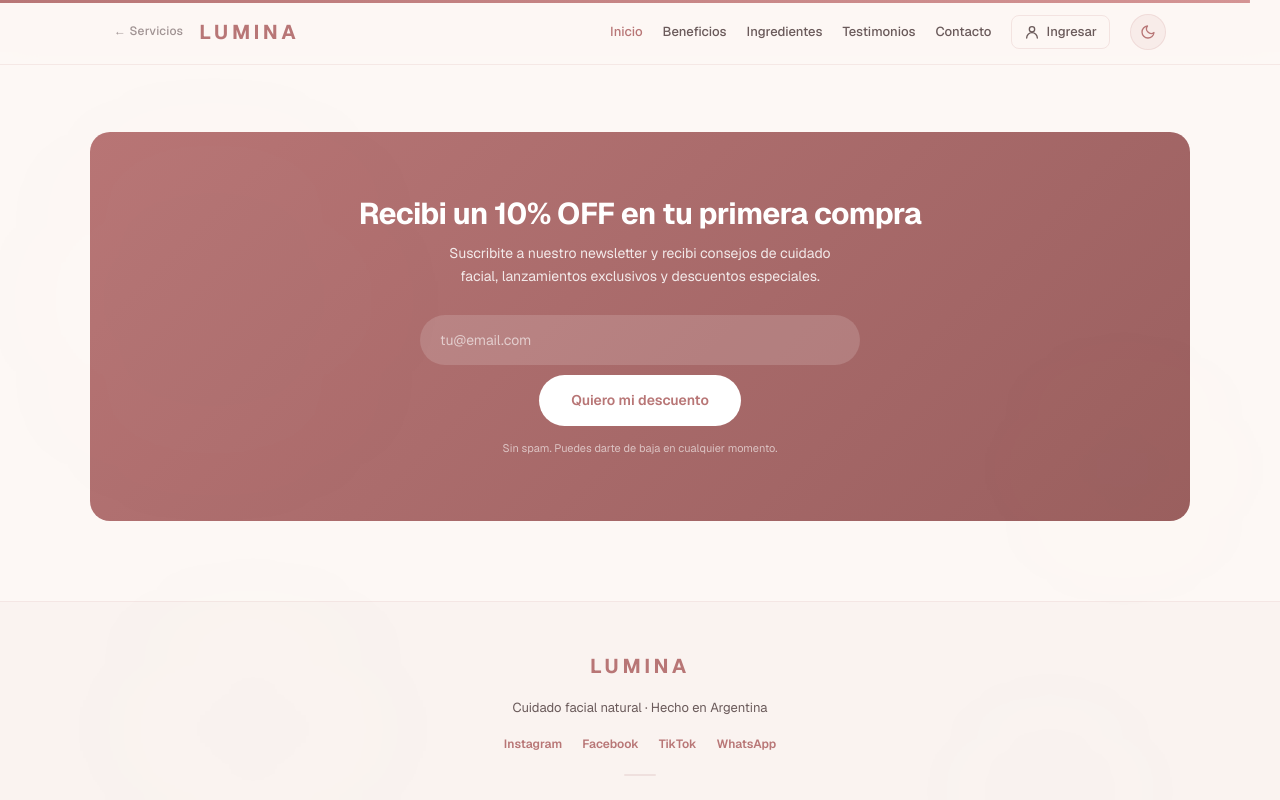
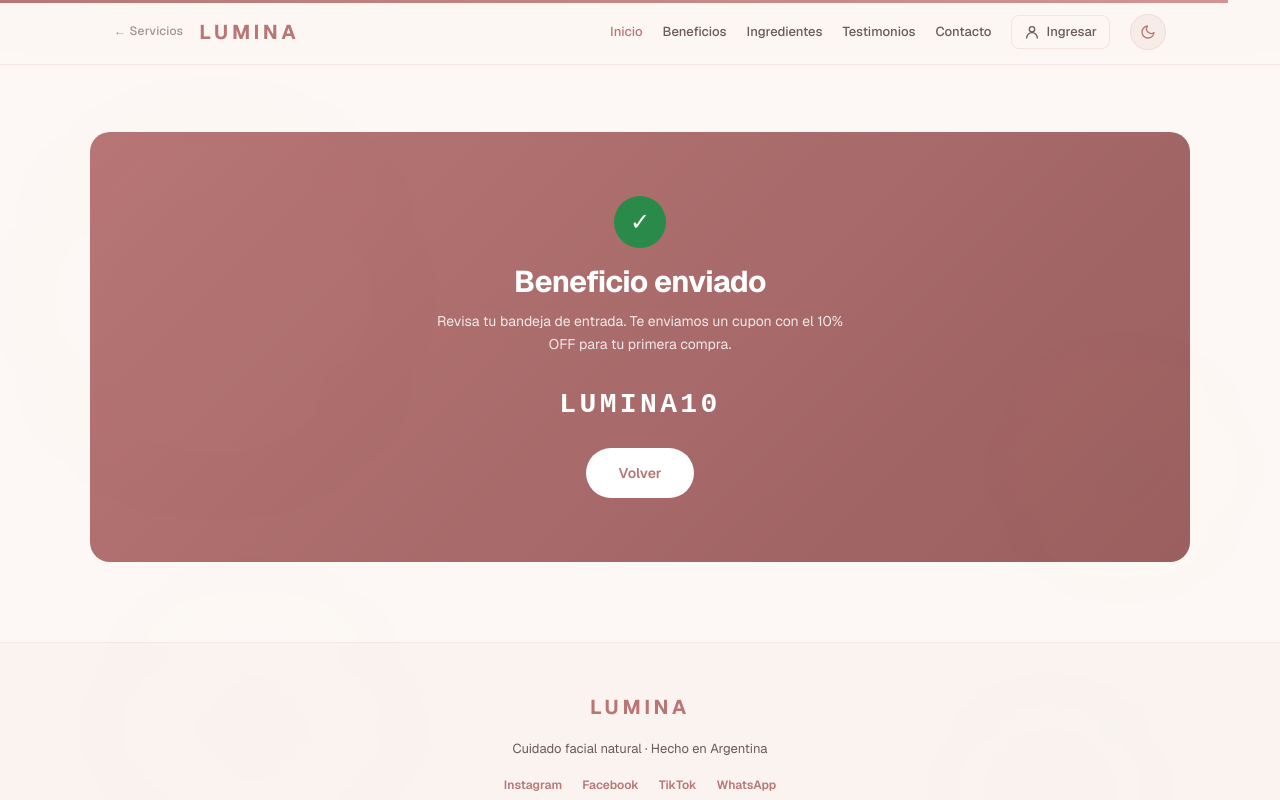
Before and after one commit to GalvanAlexis/bladoPC, a Next.js app: page /ejemplos/landing in a window 1280 px wide. Both pictures are taken after a click on the button "Quiero mi descuento". Shown: the part 2246-3046 px from the top of the page. Built offline with nearby package versions, Linux system fonts and the light colour scheme.

Commit message:
feat: newsletter con email ejemplo y beneficio enviado

```diff
--- a/src/app/ejemplos/landing/components/Newsletter.tsx
+++ b/src/app/ejemplos/landing/components/Newsletter.tsx
@@ -1,29 +1,58 @@
+'use client';
+
+import { useState } from 'react';
+
 export default function Newsletter() {
+  const [sent, setSent] = useState(false);
+
   return (
     <section id="newsletter" className="lum-section lum-newsletter">
       <div className="lum-container">
         <div className="lum-newsletter-box">
+          {sent ? (
+            <div className="lum-newsletter-success">
+              <div className="lum-newsletter-check">&#10003;</div>
+              <h2 className="lum-newsletter-title">Beneficio enviado</h2>
+              <p className="lum-newsletter-desc">
+                Revisa tu bandeja de entrada. Te enviamos un cupon con el 10% OFF para tu primera compra.
+              </p>
+              <p className="lum-newsletter-code">
+                LUMINA10
+              </p>
+              <button
+                type="button"
+                className="lum-newsletter-btn"
+                onClick={() => setSent(false)}
+              >
+                Volver
+              </button>
+            </div>
+          ) : (
+            <>
               <h2 className="lum-newsletter-title">Recibi un 10% OFF en tu primera compra</h2>
               <p className="lum-newsletter-desc">
                 Suscribite a nuestro newsletter y recibi consejos de cuidado facial, lanzamientos exclusivos y descuentos especiales.
               </p>
               <div className="lum-newsletter-form">
-            <input type="email" placeholder="tu@email.com" readOnly className="lum-newsletter-input" />
+                <input
+                  type="email"
+                  defaultValue="ejemplo@correo.com"
+                  className="lum-newsletter-input"
+                  onFocus={(e) => {
+                    if (e.target.value === 'ejemplo@correo.com') e.target.select();
+                  }}
+                />
                 <button
                   type="button"
                   className="lum-newsletter-btn"
-              onClick={() => {
-                const toast = document.getElementById('lum-toast');
-                if (toast) {
-                  (toast as HTMLDivElement).showPopover();
-                  setTimeout(() => (toast as HTMLDivElement).hidePopover(), 2500);
-                }
-              }}
+                  onClick={() => setSent(true)}
                 >
                   Quiero mi descuento
                 </button>
               </div>
               <p className="lum-newsletter-footnote">Sin spam. Puedes darte de baja en cualquier momento.</p>
+            </>
+          )}
         </div>
       </div>
     </section>
--- a/src/app/ejemplos/landing/page.tsx
+++ b/src/app/ejemplos/landing/page.tsx
@@ -500,6 +500,9 @@ export default function LuminaPage() {
           transition: transform 0.2s;
         }
         .lum-newsletter-btn:hover { transform: scale(1.03); }
+        .lum-newsletter-success { text-align: center; }
+        .lum-newsletter-check { width: 52px; height: 52px; border-radius: 50%; background: #2a8a4a; color: #fff; font-size: 24px; display: flex; align-items: center; justify-content: center; margin: 0 auto 16px; }
+        .lum-newsletter-code { font-size: 28px; font-weight: 800; letter-spacing: 0.12em; color: #fff; margin: 12px 0 20px; font-family: monospace; }
         .lum-newsletter-footnote {
           font-size: 11px;
           opacity: 0.6;
```
Lines whose indentation alone changed are shown as unchanged.
